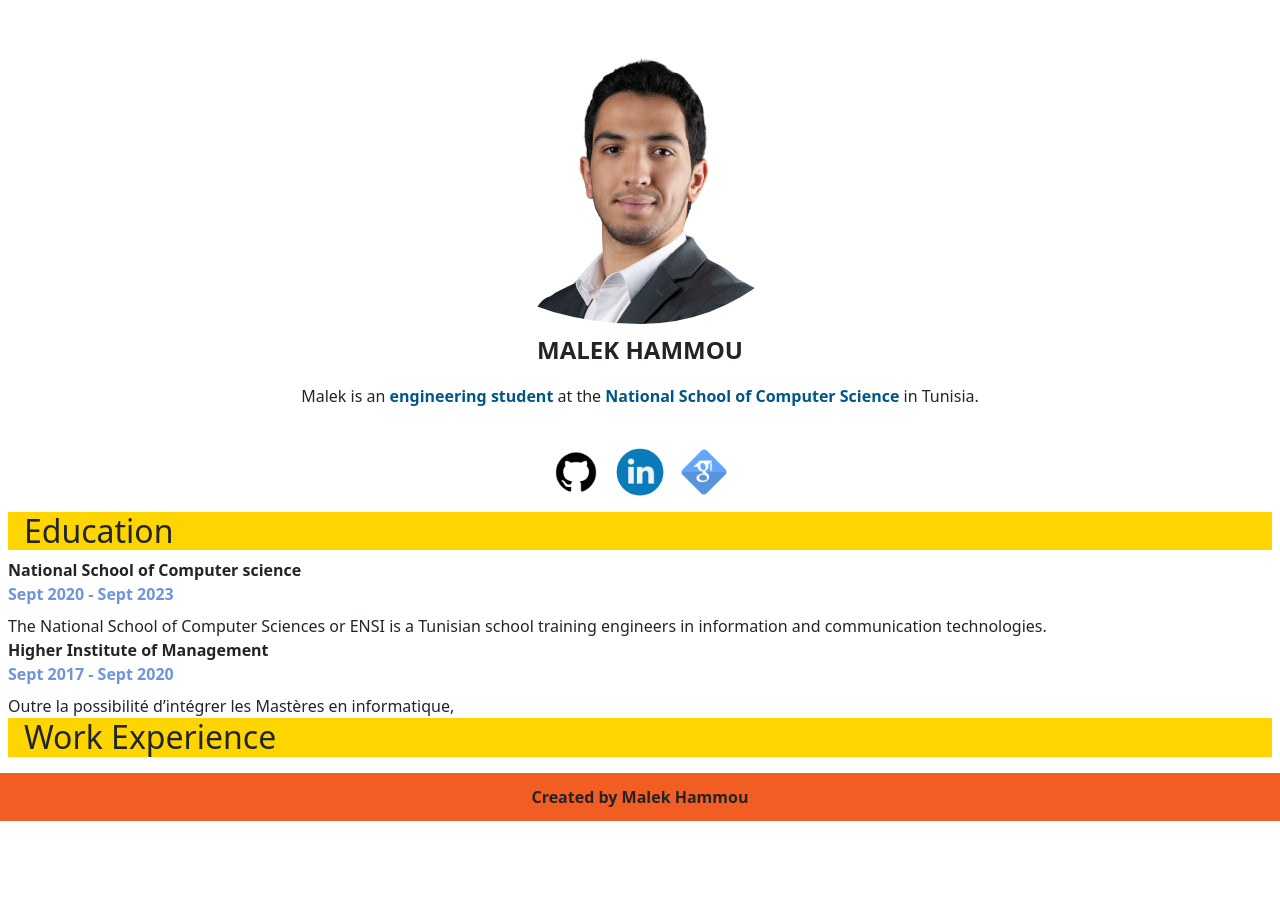
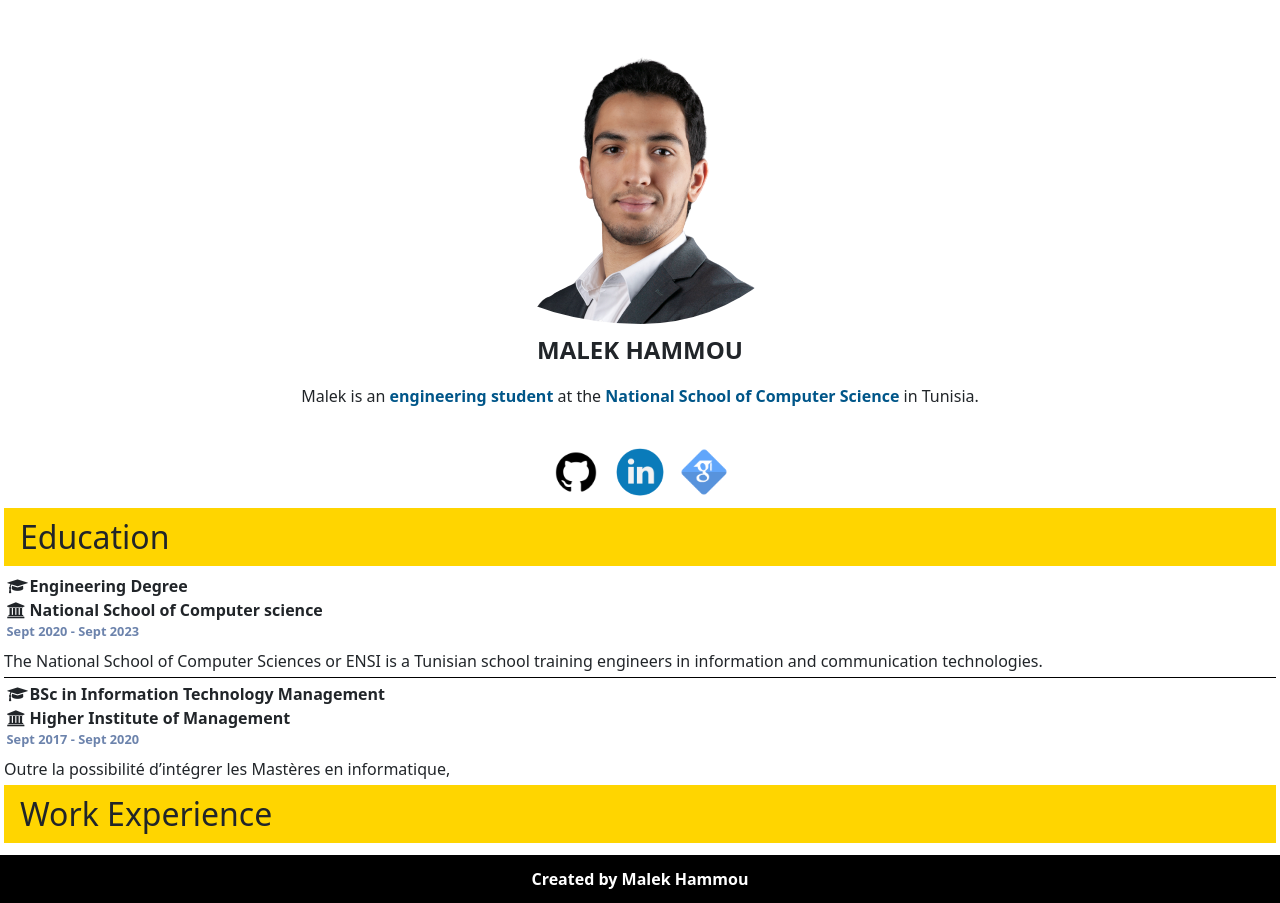
Before and after one commit to malekhammou/personalwebsite, a React (Create React App) app: page / in a window 1280 px wide. Both pictures are taken after a click on the element "Education". Before the commit the page ends 821 px from the top, so only its background shows below. Built offline with nearby package versions, Linux system fonts and the light colour scheme.

Commit message:
extracted reusable components

```diff
--- a/package.json
+++ b/package.json
@@ -7,6 +7,7 @@
     "@testing-library/react": "^11.2.7",
     "@testing-library/user-event": "^12.8.3",
     "bootstrap": "^5.1.3",
+    "font-awesome": "^4.7.0",
     "react": "^17.0.2",
     "react-bootstrap": "^1.6.4",
     "react-collapsed": "^3.2.1",
--- a/src/App.css
+++ b/src/App.css
@@ -9,7 +9,7 @@ body {
   flex-direction: column;
 }
 .main-wrapper {
-  padding: 0.5em;
+  padding: 0.25em;
   width: 100%;
   flex: 1 0 auto;
 }
@@ -24,6 +24,9 @@ body {
   flex-direction: column;
   justify-content: center;
   align-self: center;
+}
+.degree {
+  font-size: 1em;
 }
 .fullname {
   text-align: center;
@@ -40,6 +43,15 @@ body {
   flex-direction: column;
   margin: 0;
   padding: 0;
+  border-bottom: rgb(0, 0, 0) solid 0.04em;
+  padding-bottom: 0.25em;
+  padding-top: 0.25em;
+}
+.section:last-of-type {
+  border: none;
+}
+.section:first-of-type {
+  padding-top: 0;
 }
 .section-title {
   display: flex;
@@ -61,7 +73,9 @@ body {
   margin-top: 0.5em;
 }
 .date {
-  color: rgb(109, 148, 221);
+  color: rgb(108, 131, 172);
+  font-size: 0.8em;
+  padding-left: 0.2em;
 }
 .highlight {
   font-weight: 700;
@@ -82,6 +96,9 @@ body {
   width: 100%;
   background-color: #ffd500;
   padding-left: 0.5em;
+  height: 1.8em;
+  display: flex;
+  align-items: center;
 }
 .hide {
   display: none;
@@ -97,5 +114,10 @@ body {
   justify-content: center;
   align-items: center;
   width: 100%;
-  background-color: #f15d22;
+  background-color: #000000;
+  color: rgb(255, 255, 255);
 }
+.font-awesome-icon {
+  margin: 0.2em;
+  width: 1.2em;
+}
--- a/src/App.js
+++ b/src/App.js
@@ -4,10 +4,9 @@ import Malek from "../src/images/nobg.png";
 import Github from "../src/icons/github.png";
 import Linkedin from "../src/icons/linkedin.png";
 import Scholar from "../src/icons/scholar.png";
-import Simula from "../src/icons/simula-logo.png"
-import Ooredoo from "../src/icons/ooredoo-logo.png"
-import Logis from "../src/icons/Logis-logo.png"
 import 'bootstrap/dist/css/bootstrap.min.css';
+import EducationSection from "./components/educationSection";
+import WorkExperienceSection from "./components/workExperienceSection";
 
 
 
@@ -71,116 +70,16 @@ const App=()=> {
       </div>
 
       <div className="main-wrapper">
-      <h2 className="main-section-title" onClick={()=>setToggleEducation(!toggleEducation)} >Education</h2>
-      <div className={toggleEducation?" show":"hide"}  >
-    <div className="section">
-<div className="section-title">
-  <span className="place bold">          National School of Computer science
-</span>
-<span className="date bold"> Sept 2020 - Sept 2023</span>
-</div>
-<div className="section-description">
-The National School of Computer Sciences or ENSI is a Tunisian school
-training engineers in information and communication technologies.
-</div>
-</div>
-<div className="section">
-<div className="section-title">
-<span className="place bold">          Higher Institute of Management
-</span>
-<span className="date bold"> Sept 2017 - Sept 2020</span>
-</div>
-<div className="section-description">
-Outre la possibilité d’intégrer les Mastères en informatique,
-</div>
-</div>
-</div>
-
-
-<h2 className="main-section-title" onClick={()=>setToggleWorkExperience(!toggleWorkExperience)}  >Work Experience</h2>
-<div className={toggleWorkExperience?" show ":"hide"}  >
-
-          <div className="section">
-
-<div className="work-experience-section-title">
-<img
-className="work-experience-logo"
-    src={Simula}
-  />
-<div className="work-experience-place-and-date">
-
-<span className="place bold">          Simula Research Laboratory
-</span>
-<span className="position">Research Intern
-</span>
-<span className="date bold"> Dec 2020 - Present</span>
-</div>
-</div>
-<div className="section-description">
-Contributed to the development of an <a  className="link" href="https://medimetrics.no/" target='_blank'>open-source web-based tool</a>, used to evaluate the performance of AI models.
-
-
-The work was conducted in conjunction with a <a className="link" href="https://www.medrxiv.org/content/10.1101/2021.04.07.21254975v2" target="_blank"> study</a> on evaluation metrics for medical applications of artificial intelligence.
-
-
-
-
-The tool performs a recalculation of all reported and missing metrics and generates useful visualizations and comparisons the user may freely incorporate in their research.
-
-
-
-
-In fact, no single metric captures all the desirable properties of a model and no tool exists to compare models using the same performance metrics.
-
-</div>
-</div>
-<div className="section">
-
-<div className="work-experience-section-title">
-<img
-className="work-experience-logo"
-    src={Ooredoo}
-  />
-<div className="work-experience-place-and-date">
-<span className="place bold">          ooredoo
-</span>
-<span className="position">Business Intelligence Developer Intern
-</span>
-<span className="date bold"> Feb 2020 - Aug 2020</span>
-</div>
-</div>
-<div className="section-description">
-Ensured the design and development of a solution consisting of a reporting dashboard and an incident forecasting model for better visibility and management of incidents occurring at network station level.
-
-Automation of the ETL process (SQL Server Integration Services | SQL Server Agent).
-Data Restitution (Microsoft Power BI).
-Generation of ML forecast model with Scikit learn library.
-Development of a web app (SQL Server | Flask | Angular 8) for user access management.
-
-</div>
-</div>
-<div className="section">
-
-<div className="work-experience-section-title">
-<img
-className="work-experience-logo"
-src={Logis}
-/>
-<div className="work-experience-place-and-date">
-<span className="place bold">          Logis
-</span>
-<span className="position">Front End Developer
-</span>
-<span className="date bold"> Juin 2019 - Aug 2019</span>
-</div>
-</div>
-<div className="section-description">
-Worked closely with web designers and spearheaded the
-development of intuitive and responsive UI for a new CRM tool. I used React.js (HTML | CSS | Bootstrap) and jQuery. I also collaborated with the backend team for API integration.
-</div>
-</div>
-
-          </div>
+        <EducationSection
+        titleClassName="main-section-title"
+        onTitleClick={()=>setToggleEducation(!toggleEducation)}
+        toggleContent={toggleEducation}
+        />
+        <WorkExperienceSection
+        titleClassName="main-section-title"
+        onTitleClick={()=>setToggleWorkExperience(!toggleWorkExperience)}
+        toggleContent={toggleWorkExperience}
+        />
           </div>
           <footer className="footer"> Created by Malek Hammou</footer>
     </div>
--- /dev/null
+++ b/src/components/educationSection.jsx
@@ -0,0 +1,38 @@
+import React from 'react';
+const EducationSection = ({
+    titleClassName,
+    onTitleClick,
+    toggleContent,
+}) => {
+    return (
+        <div ><h2 className={titleClassName} onClick={onTitleClick} >Education</h2>
+        <div className={toggleContent?" show":"hide"}  >
+      <div className="section">
+    <div className="section-title">
+    <span className="bold degree"><i className="fa fa-graduation-cap font-awesome-icon"></i>Engineering Degree</span>
+    <span className="place bold"><i className="fa fa-university font-awesome-icon"></i>National School of Computer science
+    </span>
+    <span className="date bold"> Sept 2020 - Sept 2023</span>
+
+    </div>
+    <div className="section-description">
+    The National School of Computer Sciences or ENSI is a Tunisian school
+    training engineers in information and communication technologies.
+    </div>
+    </div>
+    <div className="section">
+    <div className="section-title">
+    <span className="bold degree"> <i className="fa fa-graduation-cap font-awesome-icon "></i>BSc in Information Technology Management</span>
+    <span className="place bold"><i className="fa fa-university font-awesome-icon"></i>Higher Institute of Management
+    </span>
+
+    <span className="date bold"> Sept 2017 - Sept 2020</span>
+    </div>
+    <div className="section-description">
+    Outre la possibilité d’intégrer les Mastères en informatique,
+    </div>
+    </div>
+    </div></div>      );
+}
+
+export default EducationSection;
--- /dev/null
+++ b/src/components/workExperienceSection.jsx
@@ -0,0 +1,96 @@
+import React from 'react';
+import Simula from "../icons/simula-logo.png"
+import Ooredoo from "../icons/ooredoo-logo.png"
+import Logis from "../icons/Logis-logo.png"
+const WorkExperienceSection = ({titleClassName,
+    onTitleClick,
+    toggleContent}) => {
+    return (<div>
+        <h2 className={titleClassName} onClick={onTitleClick}  >Work Experience</h2>
+<div className={toggleContent?" show ":"hide"}  >
+
+          <div className="section">
+
+<div className="work-experience-section-title">
+<img
+className="work-experience-logo"
+    src={Simula}
+  />
+<div className="work-experience-place-and-date">
+
+<span className="place bold">          Simula Research Laboratory
+</span>
+<span className="position">Research Intern
+</span>
+<span className="date bold"> Dec 2020 - Present</span>
+</div>
+</div>
+<div className="section-description">
+Contributed to the development of an <a  className="link" href="https://medimetrics.no/" target='_blank'>open-source web-based tool</a>, used to evaluate the performance of AI models.
+
+
+The work was conducted in conjunction with a <a className="link" href="https://www.medrxiv.org/content/10.1101/2021.04.07.21254975v2" target="_blank"> study</a> on evaluation metrics for medical applications of artificial intelligence.
+
+
+
+
+The tool performs a recalculation of all reported and missing metrics and generates useful visualizations and comparisons the user may freely incorporate in their research.
+
+
+
+
+In fact, no single metric captures all the desirable properties of a model and no tool exists to compare models using the same performance metrics.
+
+</div>
+</div>
+<div className="section">
+
+<div className="work-experience-section-title">
+<img
+className="work-experience-logo"
+    src={Ooredoo}
+  />
+<div className="work-experience-place-and-date">
+<span className="place bold">          ooredoo
+</span>
+<span className="position">Business Intelligence Developer Intern
+</span>
+<span className="date bold"> Feb 2020 - Aug 2020</span>
+</div>
+</div>
+<div className="section-description">
+Ensured the design and development of a solution consisting of a reporting dashboard and an incident forecasting model for better visibility and management of incidents occurring at network station level.
+
+Automation of the ETL process (SQL Server Integration Services | SQL Server Agent).
+Data Restitution (Microsoft Power BI).
+Generation of ML forecast model with Scikit learn library.
+Development of a web app (SQL Server | Flask | Angular 8) for user access management.
+
+</div>
+</div>
+<div className="section">
+
+<div className="work-experience-section-title">
+<img
+className="work-experience-logo"
+src={Logis}
+/>
+<div className="work-experience-place-and-date">
+<span className="place bold">          Logis
+</span>
+<span className="position">Front End Developer
+</span>
+<span className="date bold"> Juin 2019 - Aug 2019</span>
+</div>
+</div>
+<div className="section-description">
+Worked closely with web designers and spearheaded the
+development of intuitive and responsive UI for a new CRM tool. I used React.js (HTML | CSS | Bootstrap) and jQuery. I also collaborated with the backend team for API integration.
+</div>
+</div>
+
+          </div>
+    </div>  );
+}
+
+export default WorkExperienceSection;
--- a/src/index.js
+++ b/src/index.js
@@ -1,5 +1,6 @@
 import React from 'react';
 import ReactDOM from 'react-dom';
+import "font-awesome/css/font-awesome.min.css";
 import './index.css';
 import App from './App';
 import reportWebVitals from './reportWebVitals';
```
Also changed, not shown: 1 other file (tests, documents, lock files or other folders).
